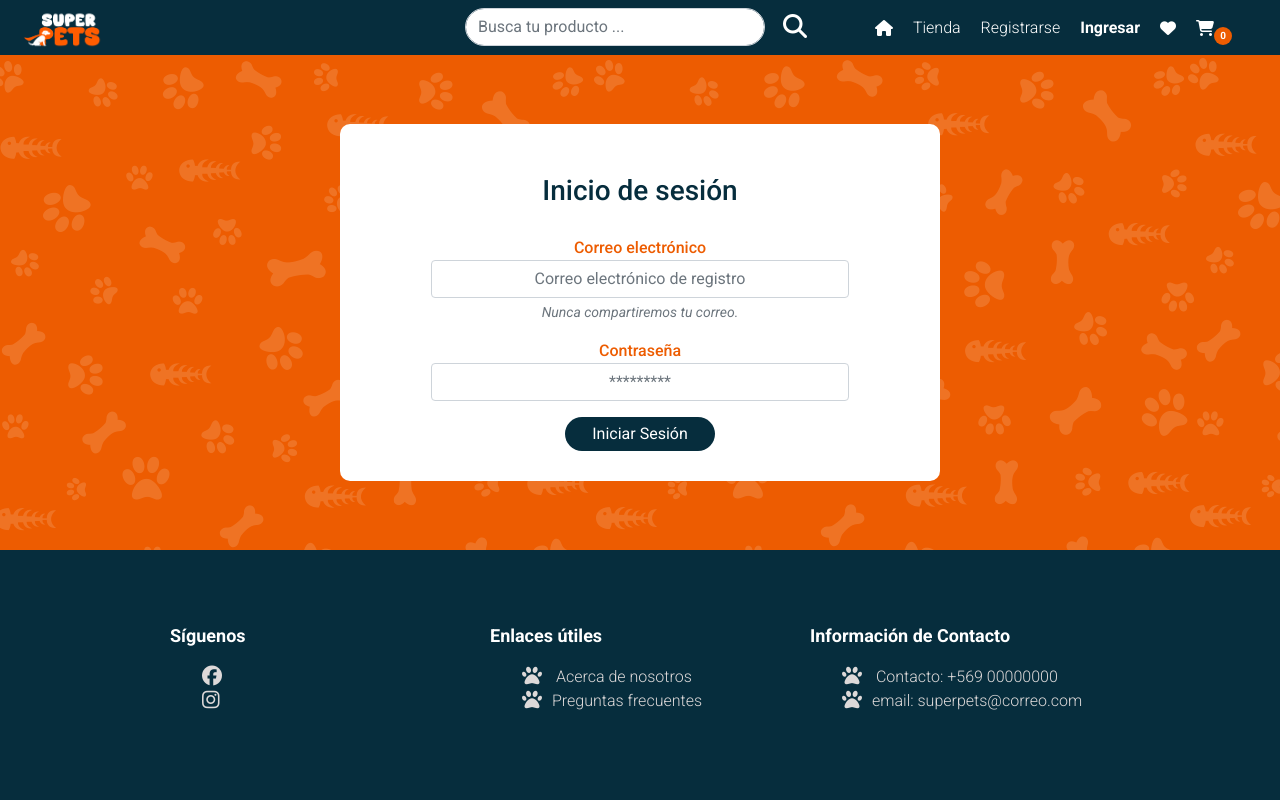
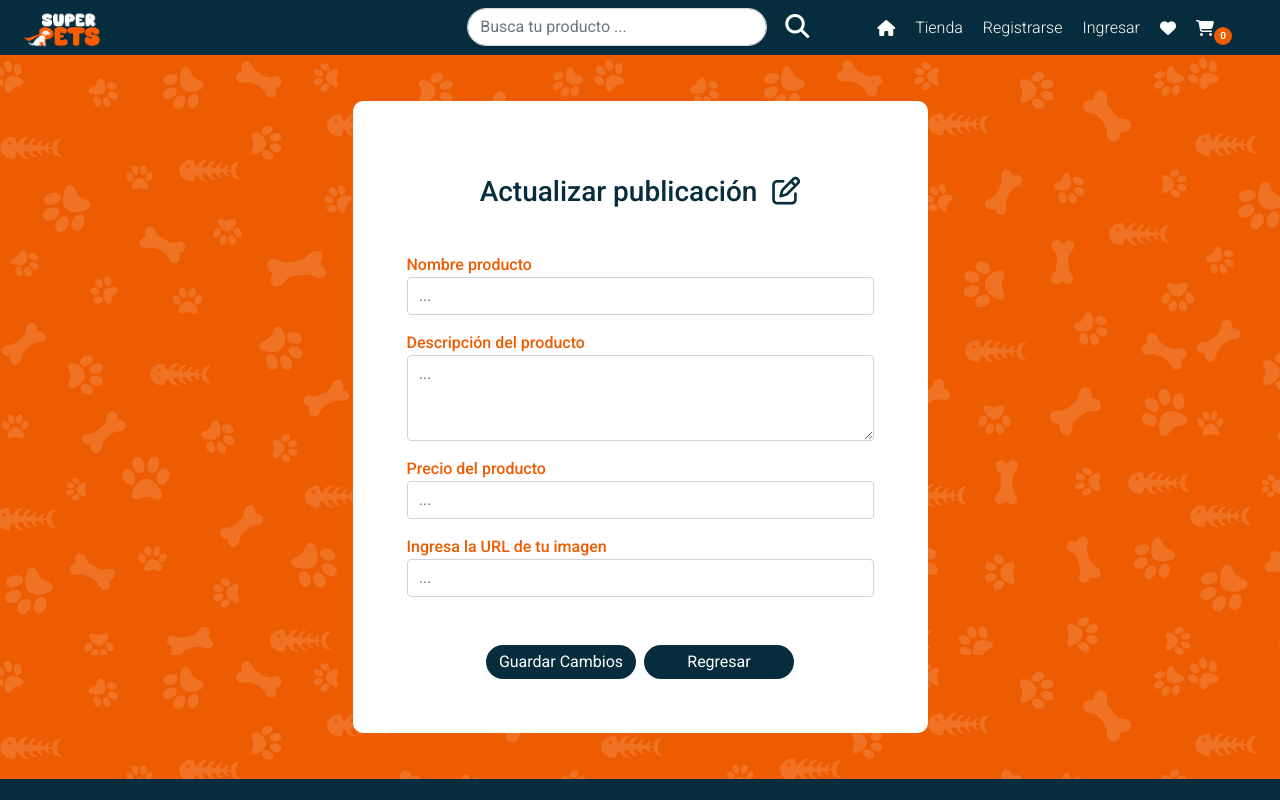
Before and after one commit to Lucmunoz/superpets, a React (Vite) app in the folder frontend/: page /#/actualizarpublicacion/1 in a window 1280 px wide. Before the commit this address led to /#/ingresar. Shown: the top 800 px of the page. Built offline with nearby package versions, Linux system fonts and the light colour scheme; sample sign-in values are in the browser's storage.

Commit message:
Se modifica vista ActualizarPublicación y se unen sus funciones con backend

```diff
--- a/frontend/src/views/ActualizarPublicacion.jsx
+++ b/frontend/src/views/ActualizarPublicacion.jsx
@@ -1,79 +1,58 @@
 import { useEffect, useState } from 'react'
 import { useNavigate, useParams } from 'react-router-dom'
+import axios from 'axios'
+import { ENDPOINT } from '../config/constants.js'
 
 const ActualizarPublicacion = () => {
-  const { id: idPublicacion } = useParams()
+  const { id } = useParams()
   const navigate = useNavigate()
-  const [isloading, setIsloading] = useState(true)
-  const [publicacionTemporal, setPublicacionTemporal] = useState('')
+  const publicacionInicial = {
+    idProducto: id,
+    nombre: '',
+    descripcion: '',
+    precio: '',
+    imagen: ''
+  }
 
-  const handlePublicacion = (event) => setPublicacionTemporal({ ...publicacionTemporal, [event.target.name]: event.target.value })
-
+  const [publicacionTemporal, setPublicacionTemporal] = useState(publicacionInicial)
+  const cambiarInput = (event) => setPublicacionTemporal({ ...publicacionTemporal, [event.target.name]: event.target.value })
   const handleForm = (event) => {
     event.preventDefault()
-    if (!publicacionTemporal.nombre.trim()) {
+    if (publicacionTemporal.nombre.trim() === '') {
       return window.alert('Ingrese un nombre válido')
     }
-    if (!publicacionTemporal.descripcion.trim()) {
+    if (publicacionTemporal.descripcion.trim() === '') {
       return window.alert('Ingrese una descripcion válida')
     }
-    if (!publicacionTemporal.imagen.trim()) {
+
+    if (publicacionTemporal.precio.trim() === '') {
+      return window.alert('Ingrese una descripcion válida')
+    }
+
+    if (publicacionTemporal.imagen.trim() === '') {
       return window.alert('Debe ingresar una URL para la imágen.')
     }
-    alert('publicación modificada')
+
+    const token = window.sessionStorage.getItem('token')
+    axios.put(ENDPOINT.mispublicaciones, publicacionTemporal, { headers: { Authorization: `Bearer ${token}` } })
+      .then(({ data }) => window.alert(data.message))
+      .catch(({ response: { data } }) => window.alert(data.message))
     navigate('/mispublicaciones')
   }
 
-  const goBack = (id) => {
+  const goBack = () => {
     navigate('/mispublicaciones')
   }
 
   useEffect(() => {
-    /* //Código para verificar existencia de token. De lo contrario, redirigir a ingresar
-     if (!window.sessionStorage.getItem('token')) {navigate('/ingresar')} */
-
-    /* *Reemplazar codigo cuando se realice backend***/
-    if (!window.sessionStorage.getItem('usuario')) {
+    // Código para verificar existencia de token. De lo contrario, redirigir a ingresar
+    if (!window.sessionStorage.getItem('token')) {
       navigate('/ingresar')
     }
-    /* *Reemplazar codigo cuando se realice backend***/
   }, [])
 
-  const getData = async () => {
-    try {
-      // Reemplazar por consulta para obtener datos de la publicación a editar
-      const response = await fetch('/productos.json')
-      const data = await response.json()
-      const index = data.findIndex((publicacion) => publicacion.id === idPublicacion)
-      setPublicacionTemporal(data[index])
-    } catch (error) {
-    }
-  }
-
-  useEffect(() => {
-    getData()
-  }, [])
-
-  useEffect(() => {
-    if (publicacionTemporal !== '') {
-      setIsloading(false)
-    } else {
-      setIsloading(true)
-    }
-  }, [publicacionTemporal])
-
-  const mostrarCargando = () => {
-    return (
-      <div className='align-self-center text-center'>
-        <div className='spinner-border' role='status'>
-          <span className='visually-hidden'>Loading...</span>
-        </div>
-      </div>
-    )
-  }
-
-  const mostrarData = () => {
-    return (
+  return (
+    <main className='d-flex align-items-center'>
       <div className='container-fluid col-11 col-sm-auto my-3 bg-white bordesRed'>
         <div className='p-4 py-4'>
           <div className='d-flex justify-content-center pb-3'>
@@ -82,22 +61,21 @@ const ActualizarPublicacion = () => {
           <form onSubmit={handleForm}>
             <div className='form-group pb-3'>
               <label htmlFor='exampleFormControlInput1' className='labelEstilos'>Nombre producto </label>
-              <input type='text' name='nombre' className='d-sm-none form-control fst-italic' placeholder='...' value={publicacionTemporal.nombre} onChange={handlePublicacion} />
-              <input type='text' name='nombre' className='d-none d-sm-flex form-control fst-italic' style={{ width: '467px' }} id='nombre' placeholder='...' value={publicacionTemporal.nombre} onChange={handlePublicacion} />
+              <input type='text' name='nombre' className='d-none d-sm-flex form-control fst-italic' style={{ width: '467px' }} id='nombre' placeholder='...' value={publicacionTemporal.nombre} onChange={cambiarInput} />
             </div>
             <div className='form-group pb-3'>
               <label htmlFor='exampleFormControlTextarea1' className='labelEstilos'>Descripción del producto</label>
-              <textarea className='form-control fst-italic' name='descripcion' rows='3' placeholder='...' value={publicacionTemporal.descripcion} onChange={handlePublicacion} />
+              <textarea className='form-control fst-italic' name='descripcion' rows='3' placeholder='...' value={publicacionTemporal.descripcion} onChange={cambiarInput} />
             </div>
             <div className='form-group pb-3'>
               <label htmlFor='exampleFormControlTextarea1' className='labelEstilos'>Precio del producto</label>
-              <input type='number' className='form-control fst-italic' name='precio' placeholder='...' value={publicacionTemporal.precio} onChange={handlePublicacion} />
+              <input type='number' className='form-control fst-italic' name='precio' placeholder='...' value={publicacionTemporal.precio} onChange={cambiarInput} />
             </div>
             <div className='form-group pb-3'>
               <label htmlFor='exampleFormControlInput1' className='labelEstilos'>Ingresa la URL de tu imagen</label>
-              <input type='text' className='form-control fst-italic' name='imagen' placeholder='...' value={publicacionTemporal.imagen} onChange={handlePublicacion} />
+              <input type='text' className='form-control fst-italic' name='imagen' placeholder='...' value={publicacionTemporal.imagen} onChange={cambiarInput} />
               <div className='d-flex justify-content-center p-3'>
-                <img style={{ height: '70px' }} src={publicacionTemporal.imagen} alt='MDN' />
+                {publicacionTemporal.imagen !== '' && <img style={{ height: '70px' }} src={publicacionTemporal.imagen} alt='MDN' />}
               </div>
             </div>
             <div className='d-flex gap-2 justify-content-center'>
@@ -107,12 +85,6 @@ const ActualizarPublicacion = () => {
           </form>
         </div>
       </div>
-    )
-  }
-
-  return (
-    <main className='d-flex align-items-center'>
-      {isloading ? mostrarCargando() : mostrarData()}
     </main>
   )
 }
```
